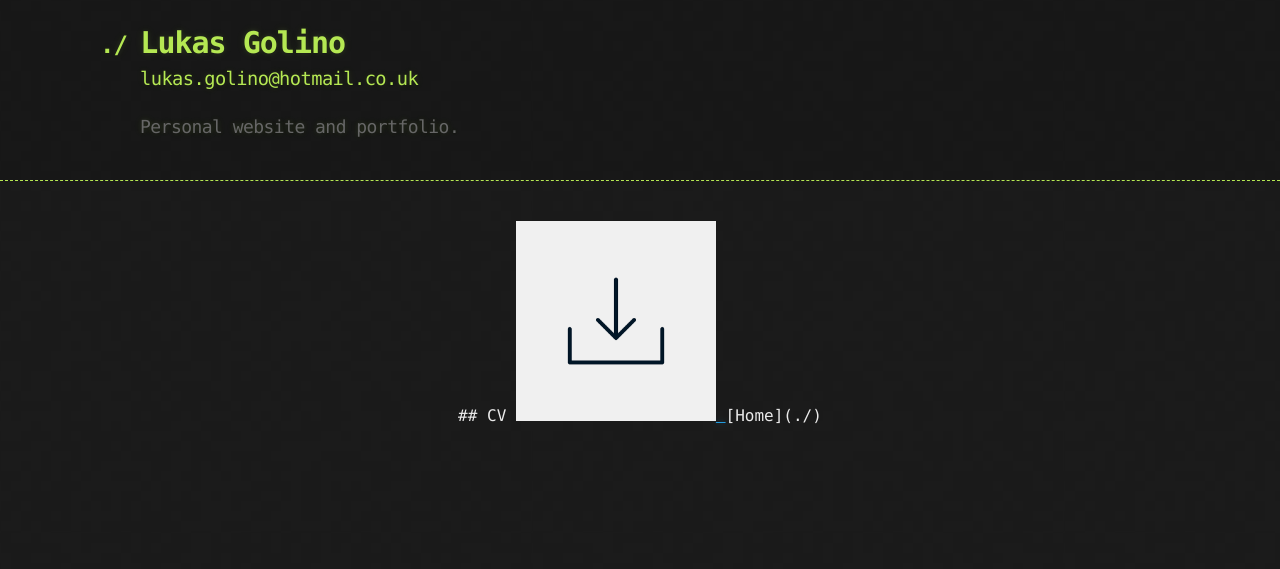
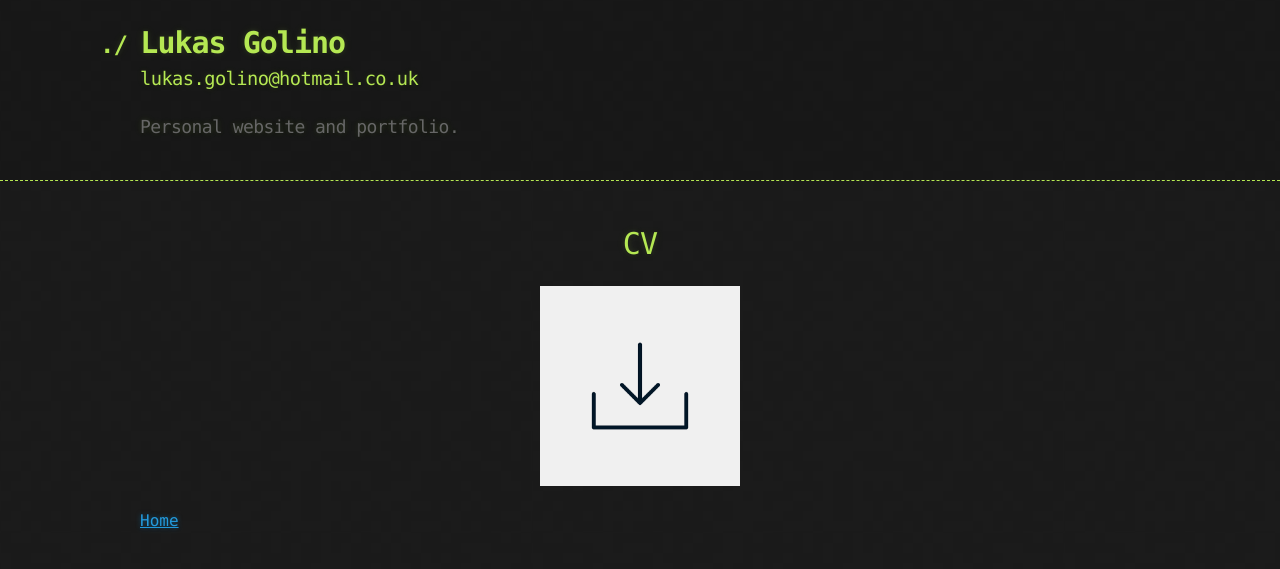
Before and after one commit to lukasgolino/lukasgolino.github.io, a Jekyll site: the page built from cv.md, in a window 1280 px wide. Shown: the top 569 px of the page. Built offline with Jekyll 4.4.1, drawn with Linux system fonts in a browser that asks for light colours.

Commit message:
Update cv.md

```diff
--- a/cv.md
+++ b/cv.md
@@ -4,12 +4,12 @@ layout: default
 
 <center>
 
-## CV
+<h1>CV</h1>
 
 <a href="LukasGolinoCV.docx" download>
     <img src="upload-2935442_1280.png" alt="downloadCV" width="200" height="200">
 </a>
 
+</center>
+
 [Home](./)
-
-</center>
```
